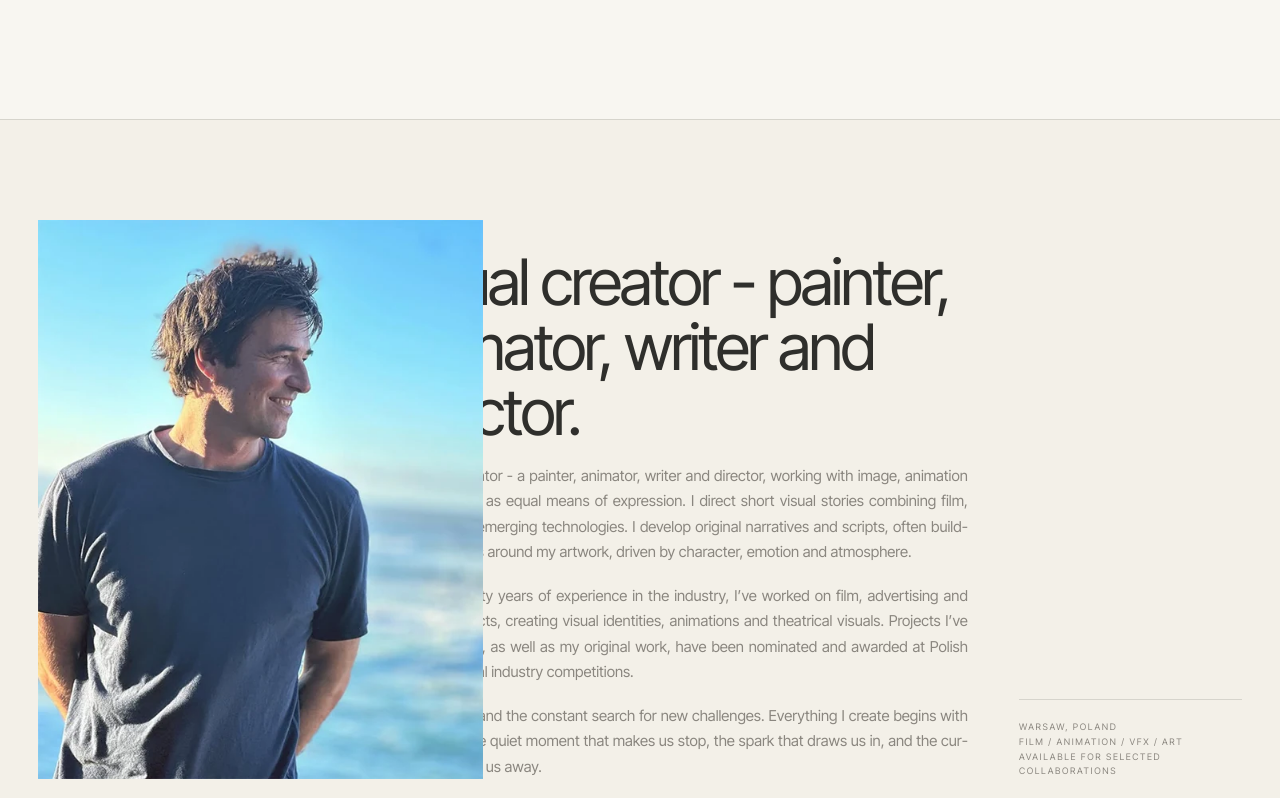
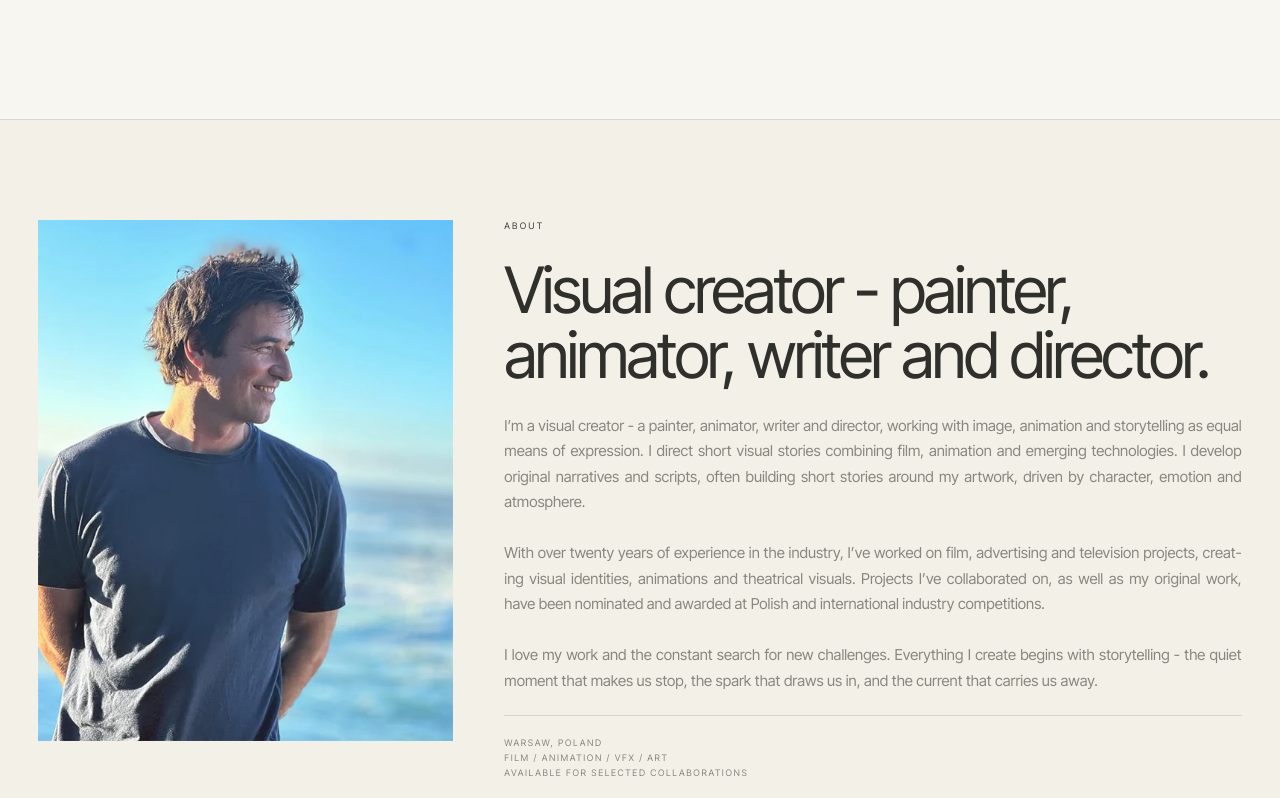
Before and after one commit to hdluzniewski-hamak/hubert-portfolio, a plain HTML site: page index.html in a window 1280 px wide. Shown: the part 3222-4020 px from the top of the page. Drawn offline with Linux system fonts and the light colour scheme.

Commit message:
Add files via upload

```diff
--- a/index.html
+++ b/index.html
@@ -261,16 +261,16 @@
       border-top:1px solid var(--line)
     }
     .about-photo{
-      position:relative;
-      aspect-ratio:557 / 700;
-      min-height:0
+      min-width:0;
+      width:100%;
+      align-self:start
     }
     .about-photo img{
       display:block;
-      position:absolute;
-      inset:0;
+      position:static;
       width:100%;
-      height:100%;
+      height:auto;
+      aspect-ratio:557 / 700;
       object-fit:cover
     }
     .about-copy{
@@ -316,6 +316,13 @@
     .contact-big{font-size:clamp(42px,6vw,88px);letter-spacing:-.045em;line-height:.95;color:var(--heading)}
     .contact-links{font-size:9px;line-height:2.15;color:var(--muted);letter-spacing:.16em;text-transform:uppercase}
 
+    /* v39: two columns before the three-column ABOUT layout becomes cramped. */
+    @media (min-width:901px) and (max-width:1400px){
+      .about{grid-template-columns:minmax(0,0.9fr) minmax(0,1.6fr);column-gap:clamp(28px,4vw,60px);row-gap:22px}
+      .about-photo{grid-column:1;grid-row:1 / span 2;align-self:start}
+      .about-copy{grid-column:2;grid-row:1;gap:clamp(20px,2vw,34px)}
+      .about-side{grid-column:2;grid-row:2;justify-self:stretch}
+    }
     @media (max-width:900px){
       .nav{gap:16px}
       .hero{min-height:86vh;padding-top:90px}
@@ -329,9 +336,11 @@
       .art-grid{columns:2;column-gap:10px}
       .art-item{margin-bottom:10px}
       .about{grid-template-columns:1fr;gap:40px}
-      .about-photo{max-width:440px}
-      .about-copy{gap:24px}
+      .about-photo{max-width:440px;grid-row:auto}
+      .about-copy{grid-column:auto;grid-row:auto;gap:24px}
       .about-copy h2{margin:12px 0 8px}
+      .about-copy p{text-align:left}
+      .about-side{grid-column:auto;grid-row:auto}
       footer{grid-template-columns:1fr}
     }
     @media (max-width:620px){
@@ -437,8 +446,8 @@
       object-fit:contain;
       display:block
     }
-    @media (max-width:900px){
-      .contact-section{grid-template-columns:1fr}
+    @media (max-width:1100px){
+      .contact-section{grid-template-columns:minmax(0,1fr)}
       .contact-image{
         justify-self:end;
         width:min(100%, 520px);
```
